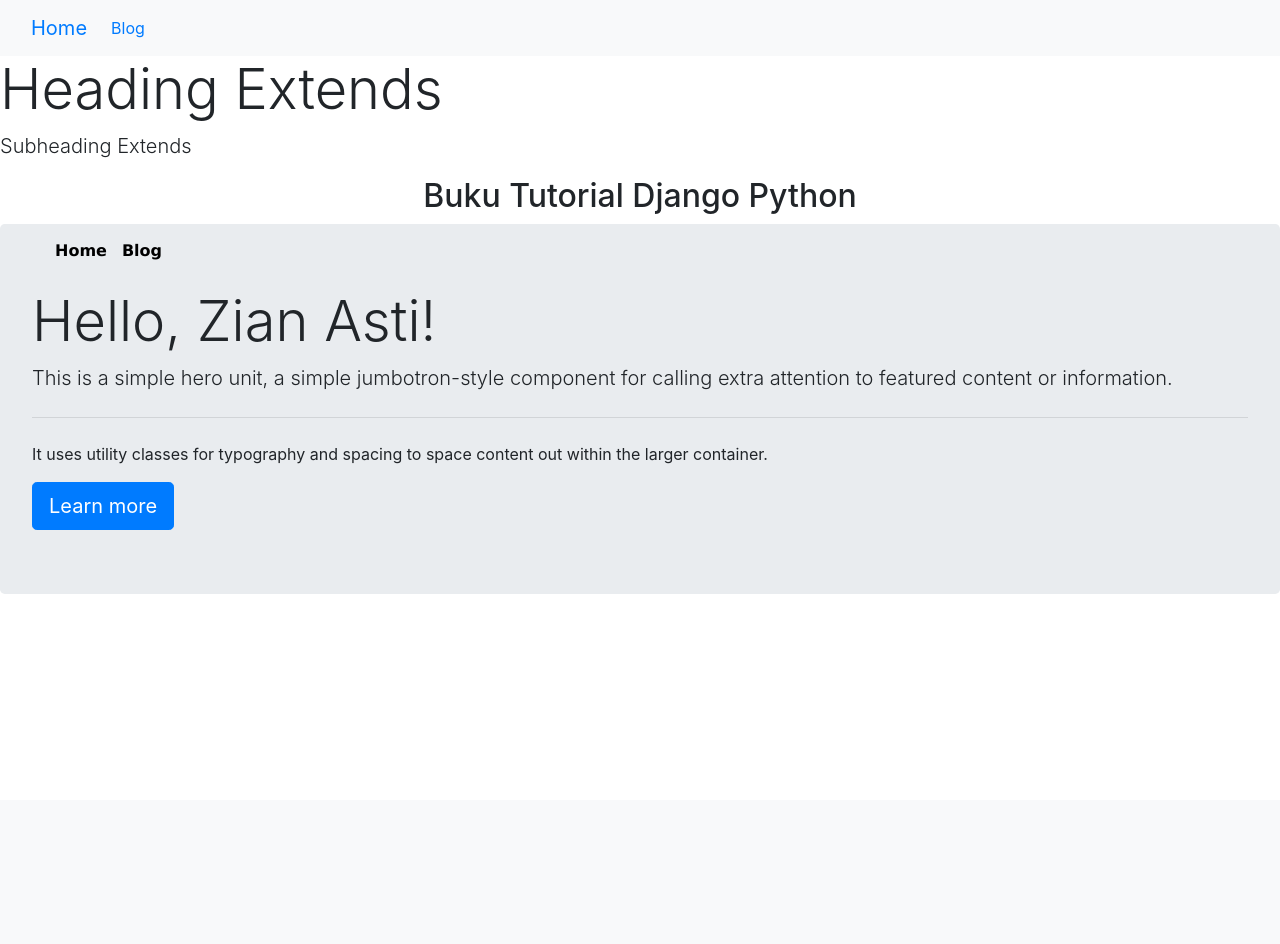
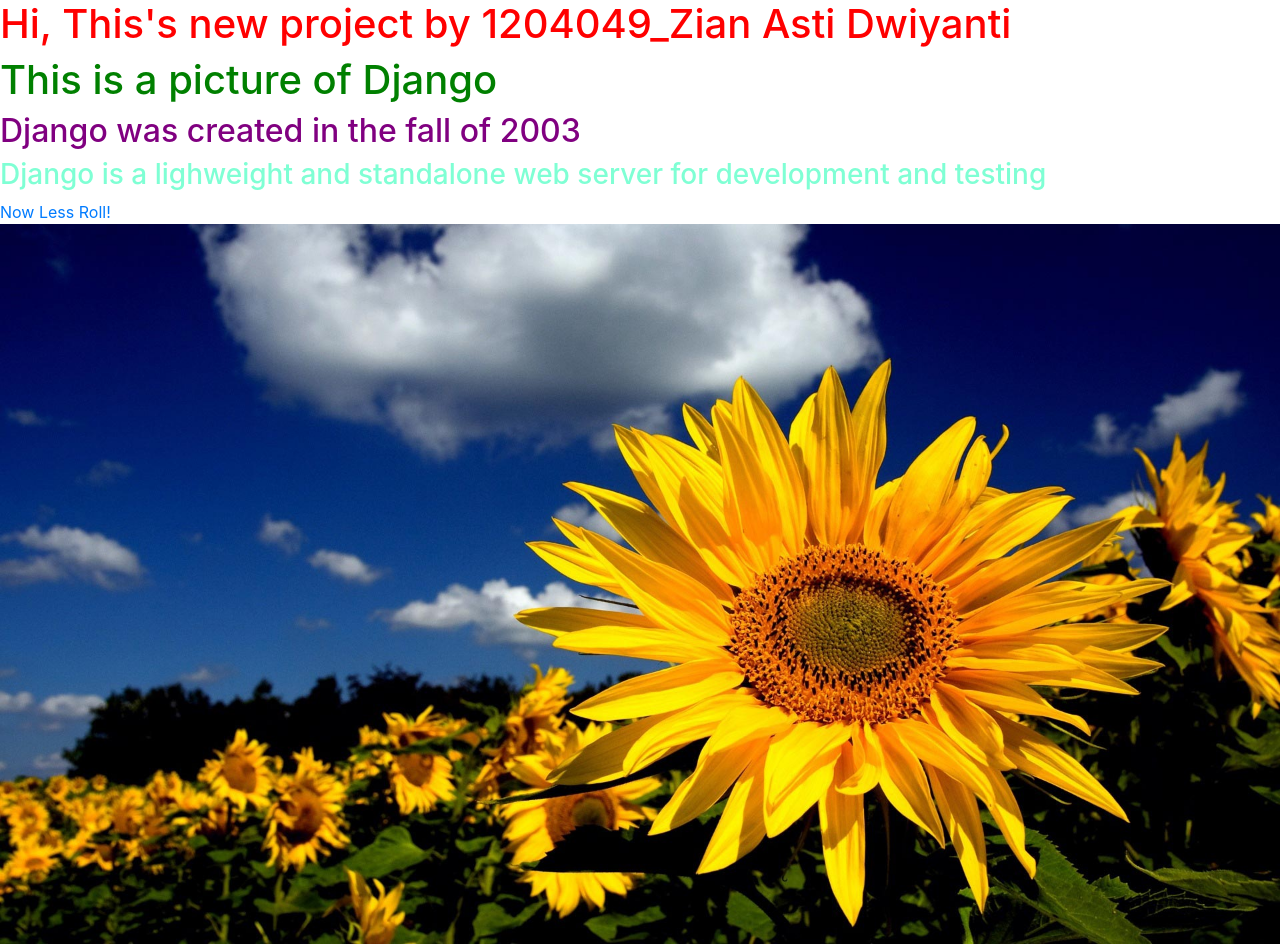
Before and after one commit to Zianasti/Project_KSI_1204049, a Django app: page / in a window 1280 px wide. Before the commit the page ends 594 px from the top, so only its background shows below. Run offline with Django 3.2, Linux system fonts and the light colour scheme; some libraries are stand-ins or nearby versions.

Commit message:
Challenge

```diff
--- /dev/null
+++ b/static/css/mystyle.css
@@ -0,0 +1,18 @@
+#h1_pertama{
+color: red;
+}
+
+#h1_kedua {
+    color: green;
+}
+#h2{
+    color: purple;
+}
+#h3{
+    color: aquamarine;
+}
+#banner {
+    max-width: 100%;
+    height: auto;
+    width: auto;
+}
--- a/templates/index.html
+++ b/templates/index.html
@@ -8,12 +8,20 @@
         <meta name="viewport" content="width=device-width, initial-scale=1.0">
         <title>Home</title>
         <!--CSS-->
-        <link rel="stylesheet" href ="{% static 'css/style.css'%}">
+        <link rel="stylesheet" href ="{% static 'css/mystyle.css'%}">
         <!--CSS BOOTSTRAP-->
         <link rel="stylesheet" href="{% static 'vendor/bootstrap/bootstrap.css' %}">
     </head>
     <body>
-        {% include "snippets/navbar.html"%}
+        <h1 id ="h1_pertama">Hi, This's new project by 1204049_Zian Asti Dwiyanti</h1>
+        <h1 id="h1_kedua">This is a picture of Django</h1>
+        <h2 id="h2">Django was created in the fall of 2003</h2>
+        <h3 id="h3">Django is a lighweight and standalone web server for development and testing</h3>
+
+        <a href="https://www.djangoproject.com/">Now Less Roll!</a>
+        <img id="banner" src="{% static 'blog/img/sunflowers.jpg'%}" alt="">
+
+        <!-- {% include "snippets/navbar.html"%}
 
         {%block header%}
         <h2 class="display-4">Heading Extends</h2>
@@ -25,16 +33,16 @@
             <li><a href="/">Home</a></li>
             <li><a href="/blog/">Blog</a></li>
             </ul>
-        </div>
+        </div> -->
 
 
-        <div class="jumbotron">
+        <!-- <div class="jumbotron">
             <h1 class="display-4">Hello, Zian Asti!</h1>
             <p class="lead">This is a simple hero unit, a simple jumbotron-style component for calling extra attention to featured content or information.</p>
             <hr class="my-4">
             <p>It uses utility classes for typography and spacing to space content out within the larger container.</p>
             <a class="btn btn-primary btn-lg" href="#" role="button">Learn more</a>
-        </div
+        </div -->
 
 
         <!-- JS BOOTSTRAP-->
```
